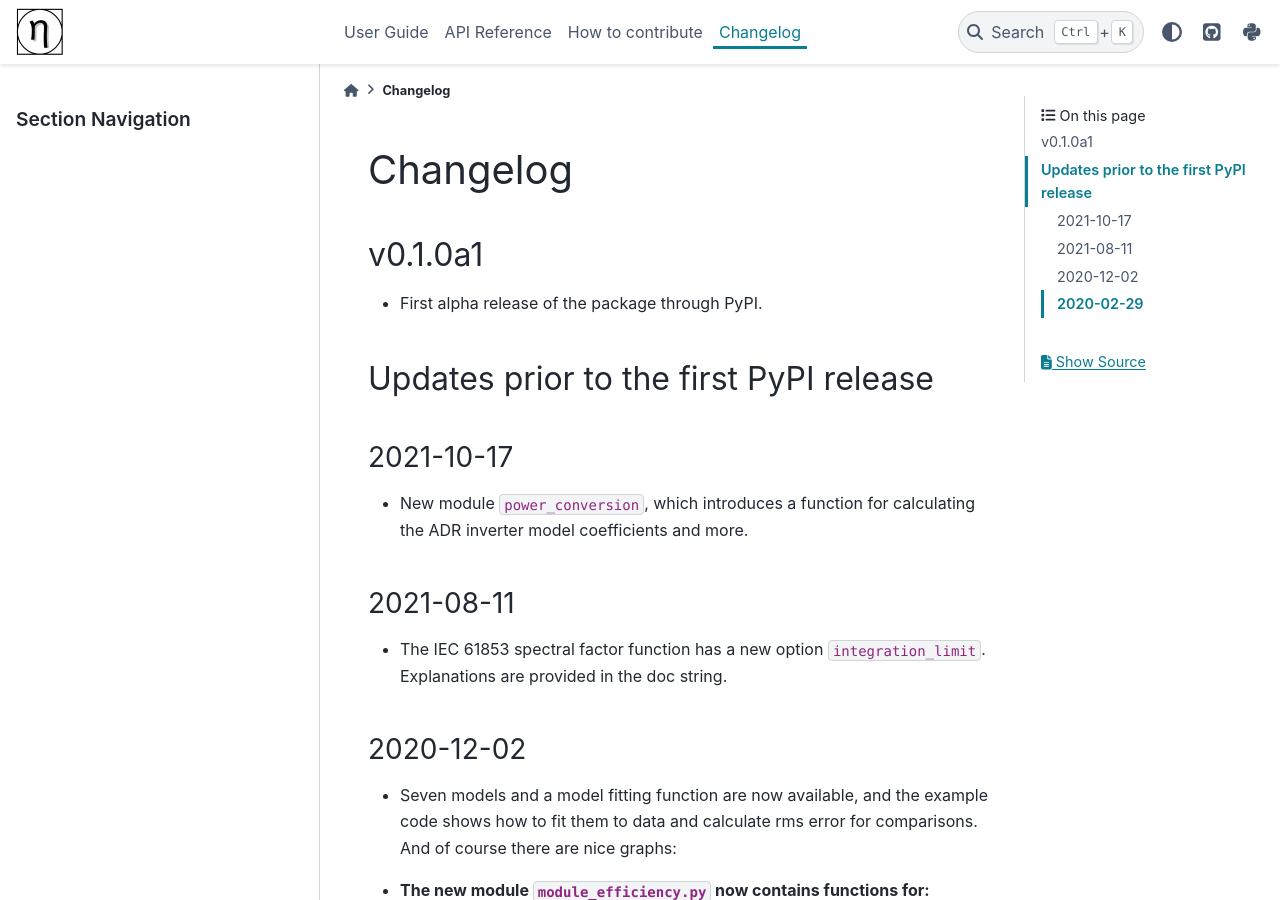
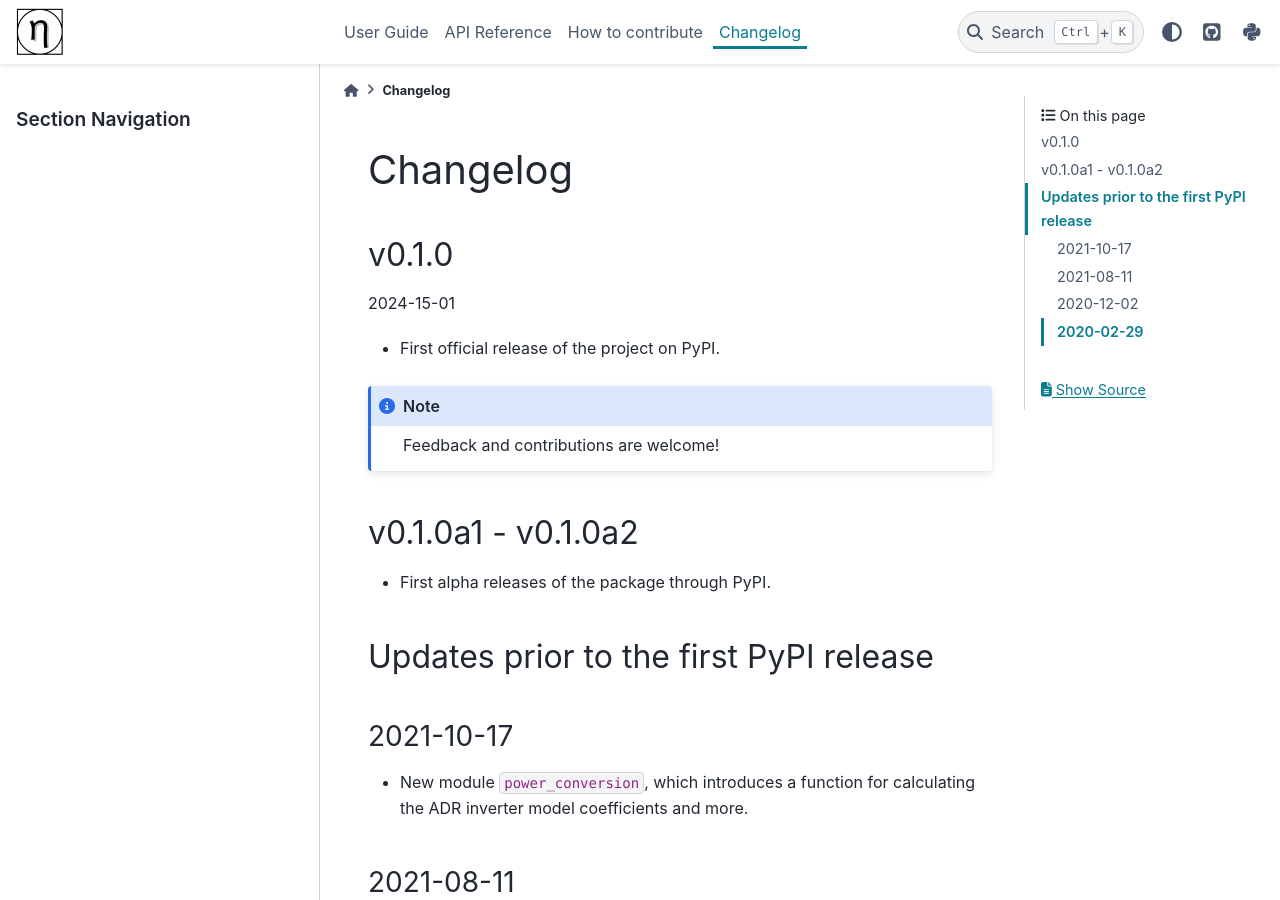
Before and after one commit to pvplabs/pvpltools, a Sphinx documentation site: the page built from docs/whatsnews/_index.rst, in a window 1280 px wide and 900 px high. Built offline with Sphinx 7.4.7 and the PyData theme 0.15.4, drawn with Linux system fonts in a browser that asks for light colours; pages that are not in the unit, such as notebooks, are missing from menus; the version number could not be read and is left out.

Commit message:
Update whatsnews

```diff
--- a/docs/whatsnews/0.1.0.rst
+++ b/docs/whatsnews/0.1.0.rst
@@ -1,22 +1,8 @@
 v0.1.0
 ======
 
-2025-01-01
+2024-15-01
 
-New features
-------------
+* First official release of the project on PyPI.
 
-Deprecations
-------------
-
-Bugfixes
---------
-
-Documentation
--------------
-
-Maintenance
------------
-
-Contributors
-------------
+.. note:: Feedback and contributions are welcome!
--- /dev/null
+++ b/docs/whatsnews/0.1.0a.rst
@@ -0,0 +1,4 @@
+v0.1.0a1 - v0.1.0a2
+===================
+
+- First alpha releases of the package through PyPI.
--- a/docs/whatsnews/0.1.0a1.rst
+++ /dev/null
@@ -1,4 +0,0 @@
-v0.1.0a1
-========
-
-- First alpha release of the package through PyPI.
--- a/docs/whatsnews/_index.rst
+++ b/docs/whatsnews/_index.rst
@@ -4,5 +4,6 @@
 Changelog
 =========
 
-.. include:: 0.1.0a1.rst
+.. include:: 0.1.0.rst
+.. include:: 0.1.0a.rst
 .. include:: 0.0.0-pre-PyPI-release.rst
```
Also changed, not shown: docs/whatsnews/0.1.1.rst (added, +22 -0 lines).
